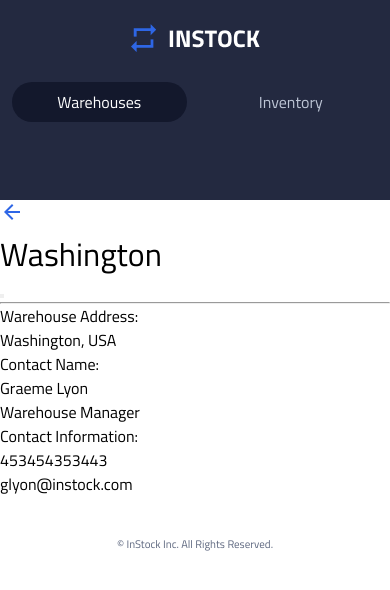
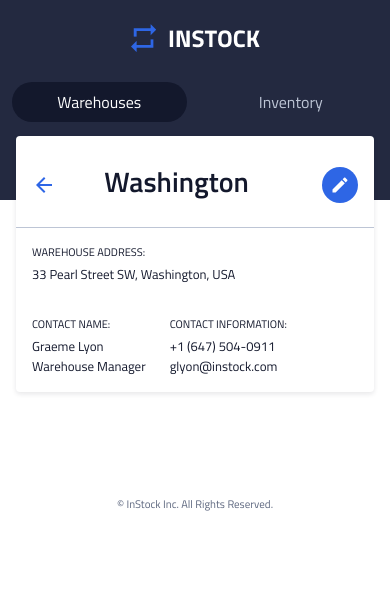
Before and after one commit to laura-nguyen/red-eyed-tree-frog-instock-client, a React (Vite) app: page /warehouses in a window 390 px wide. Shown: the top 590 px of the page. Built offline with nearby package versions, Linux system fonts and the light colour scheme.

Commit message:
changed svg sizing, added mobile and tablet view

```diff
--- a/src/components/WarehouseDetails/WarehouseDetails.jsx
+++ b/src/components/WarehouseDetails/WarehouseDetails.jsx
@@ -1,10 +1,11 @@
 import "./WarehouseDetails.scss";
 import { Link } from "react-router-dom";
 import backArrow from "../../assets/icons/arrow_back-24px.svg";
+import editIcon from "../../assets/icons/edit-24px.svg";
 
 const WarehouseDetails = () => {
   return (
-    <main className="wrapper">
+    <main className="wh-details__wrapper">
       <div className="wh-details__header">
         <Link className="wh-details__header-btn--back" to={"/warehouses"}>
           <img
@@ -14,25 +15,32 @@
           />
         </Link>
         <h1 className="edit-wh__title">Washington</h1>
-        <button className="edit-wh__header-btn--edit"></button>
+        <button className="edit-wh__header-btn--edit-mobile">
+          <img src={editIcon} alt="Edit icon" />
+        </button>
+        <button className="edit-wh__header-btn--edit">
+          <img src={editIcon} alt="Edit icon" />
+          Edit
+        </button>
       </div>
-      <hr className="edit-wh__divider" />
 
-      <div className="wh-details__wrapper">
+      <div className="wh-details__info">
         <div className="wh-details__address">
-          <h4>Warehouse Address:</h4>
-          <p>Washington, USA</p>
+          <h4 className="wh-details__label">Warehouse Address:</h4>
+          <p className="wh-details__text wh-details__text--address">
+            33 Pearl Street SW, Washington, USA
+          </p>
         </div>
-        <div className="wh-etails__contact">
+        <div className="wh-details__contact">
           <div className="wh-details__contact-name">
-            <h4>Contact Name:</h4>
-            <p>Graeme Lyon</p>
-            <p>Warehouse Manager</p>
+            <h4 className="wh-details__label">Contact Name:</h4>
+            <p className="wh-details__text">Graeme Lyon</p>
+            <p className="wh-details__text">Warehouse Manager</p>
           </div>
           <div className="wh-details__contact-info">
-            <h4>Contact Information:</h4>
-            <p>453454353443</p>
-            <p>glyon@instock.com</p>
+            <h4 className="wh-details__label">Contact Information:</h4>
+            <p className="wh-details__text">+1 (647) 504-0911</p>
+            <p className="wh-details__text">glyon@instock.com</p>
           </div>
         </div>
       </div>
--- a/src/components/WarehouseDetails/WarehouseDetails.scss
+++ b/src/components/WarehouseDetails/WarehouseDetails.scss
@@ -1,48 +1,148 @@
 @use "../../styles/partials/variables" as *;
 @use "../../styles/partials/mixins" as *;
 
-.wrapper {
+.wh-details__wrapper {
   background-color: $primary-color-3;
+  margin: 0 1rem;
+  position: relative;
+  top: -4rem;
+  color: $primary-color-1;
+  box-shadow: 0px 2px 5px 0px #13182c1a;
+  border-radius: 4px;
+  @include tablet {
+    margin: 2rem;
+    top: -7rem;
+  }
+  @include desktop {
+    max-width: 63.75rem;
+    margin: auto;
+    top: -6rem;
+  }
 }
 
-.header {
+// .wh-details__divider {
+//   border-top: solid 1px $secondary-color-2;
+// }
+
+.wh-details__header {
+  display: flex;
+  justify-content: space-between;
+  align-items: end;
+  padding: 1.5rem 1rem;
+  border-bottom: solid 1px $secondary-color-2;
+  @include tablet {
+    padding: 2rem 2rem 1.5rem;
+  }
 }
 
-.details {
+.wh-details__header-icon--back {
+  width: 1.5rem;
+  height: 1.5rem;
 }
 
-// const WarehouseDetails = () => {
-//     return (
-//       <main className="wrapper">
-//         <div className="wh-details__header">
-//           <Link className="wh-details__header-btn--back" to={"/warehouses"}>
-//             <img
-//               className="wh-details__header-icon--back"
-//               src={backArrow}
-//               alt="back arrow"
-//             />
-//           </Link>
-//           <h1 className="edit-wh__title">Washington</h1>
-//           <button className="edit-wh__header-btn--edit"></button>
+.edit-wh__header-btn--edit {
+  display: none;
+  @include tablet {
+    display: contents;
+    background-color: $primary-color-2;
+    border-radius: 50%;
+    width: 2.25rem;
+    height: 2.25rem;
+  }
+}
+
+.edit-wh__header-btn--edit-mobile {
+  display: flex;
+  justify-content: center;
+  align-items: center;
+  width: 2.25rem;
+  height: 2.25rem;
+
+  background-color: $primary-color-2;
+  border-radius: 50%;
+  border: none;
+
+  @include tablet {
+    display: none;
+  }
+}
+
+.edit-wh__title {
+  font-size: 1.75rem;
+  font-weight: 600;
+  margin-left: -25px;
+  @include tablet {
+    margin-left: -200px;
+  }
+}
+
+.wh-details__info {
+  display: flex;
+  flex-direction: column;
+  padding: 1rem;
+
+  @include tablet {
+    flex-direction: row;
+    gap: 1rem;
+
+    padding: 2rem;
+  }
+}
+
+.wh-details__text--address {
+  @include tablet {
+    max-width: 60%;
+  }
+}
+.wh-details__contact {
+  display: flex;
+  flex-direction: row;
+  gap: 1.5rem;
+  padding-top: 2rem;
+  @include tablet {
+    padding: 0 2rem;
+    border-left: solid 1px $secondary-color-2;
+  }
+}
+
+.wh-details__label {
+  font-size: 0.6875rem;
+  text-transform: uppercase;
+  line-height: 1rem;
+  padding-bottom: 0.25rem;
+
+  @include tablet {
+    font-size: 12px;
+    line-height: 18px;
+  }
+}
+
+.wh-details__text {
+  font-size: 13px;
+  font-weight: 400;
+  line-height: 20px;
+
+  @include tablet {
+    font-size: 14px;
+    line-height: 22px;
+  }
+}
+
+// <div className="wh-details__info">
+//         <div className="wh-details__address">
+//           <h4>Warehouse Address:</h4>
+//           <p>Washington, USA</p>
 //         </div>
-//         <hr className="edit-wh__divider" />
-
-//         <div className="wh-details__wrapper">
-//           <div className="wh-details__address">
-//             <h4>Warehouse Address:</h4>
-//             <p>Washington, USA</p>
+//         <div className="wh-details__contact">
+//           <div className="wh-details__contact-name">
+//             <h4>Contact Name:</h4>
+//             <p>Graeme Lyon</p>
+//             <p>Warehouse Manager</p>
 //           </div>
-//           <div className="wh-etails__contact">
-//             <div className="wh-details__contact-name">
-//               <h4>Contact Name:</h4>
-//               <p>Graeme Lyon</p>
-//               <p>Warehouse Manager</p>
-//             </div>
-//             <div className="wh-details__contact-info">
-//               <h4>Contact Information:</h4>
-//               <p>453454353443</p>
-//               <p>glyon@instock.com</p>
-//             </div>
+//           <div className="wh-details__contact-info">
+//             <h4>Contact Information:</h4>
+//             <p>453454353443</p>
+//             <p>glyon@instock.com</p>
 //           </div>
 //         </div>
-//       </main>
+//       </div>
```
Also changed, not shown: src/assets/icons/edit-24px.svg.
